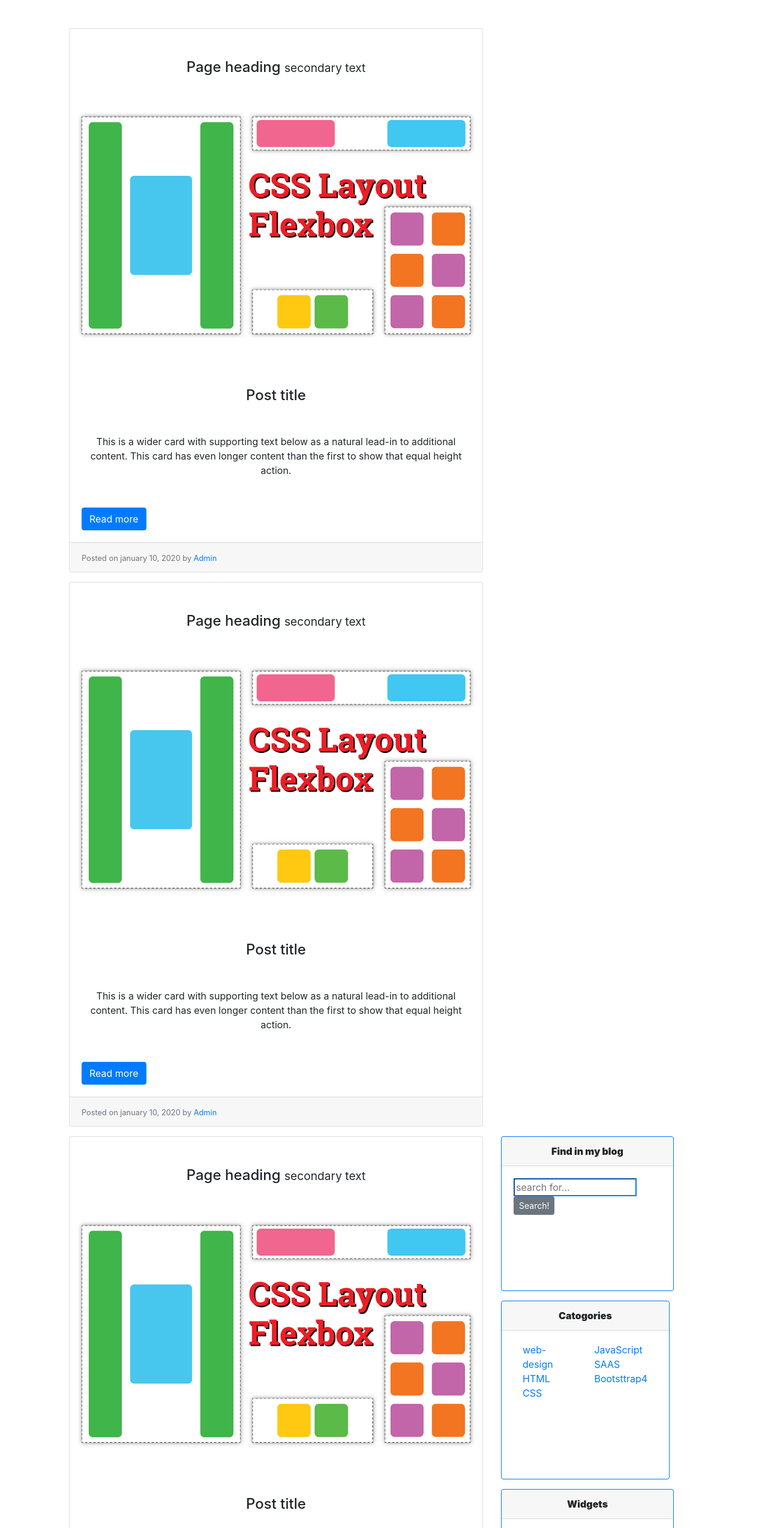
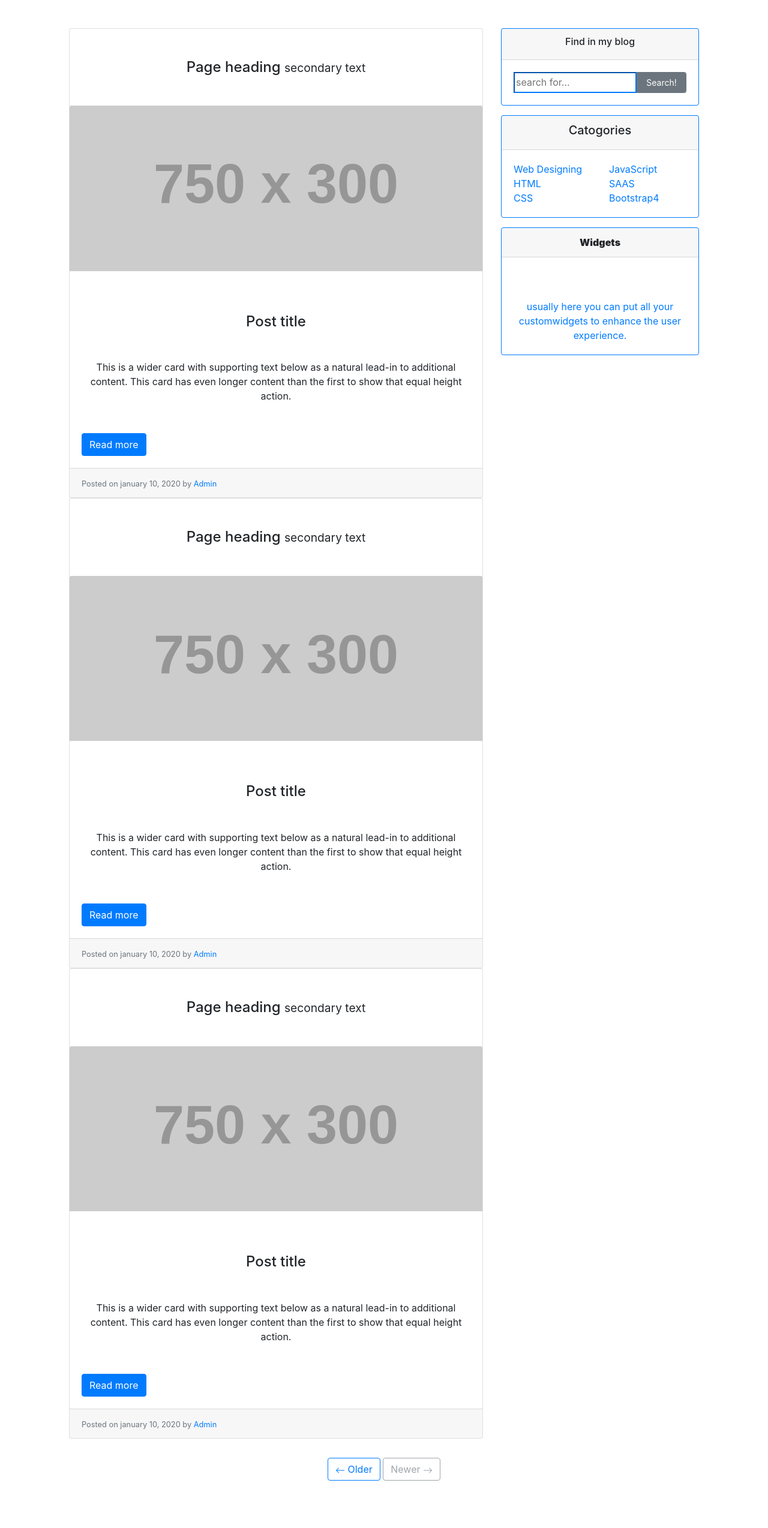
Before and after one commit to hilinawuhib/HOME-WORK-M2D8, a plain HTML site: page Index.html in a window 1280 px wide. Shown: the part 2907-5454 px from the top of the page at 60% size. Drawn offline with nearby package versions, Linux system fonts and the light colour scheme; placeholder pictures from the web are drawn by us.

Commit message:
Exercise 5 completed

```diff
--- a/Index.html
+++ b/Index.html
@@ -339,12 +339,12 @@
             <div class="container">
               <div class="row">
 
-                <div class="d-flex col-md-8 mb-3 align-items-center boxing ">
+                <div class=" col-sm-12 col-md-8 mb-3 align-items-center boxing ">
 
 
                   <div class="card">
                     <h4>Page heading <small>secondary text</small></h4>
-                    <img src="flex.jpeg" class="card-img-top" alt="..." />
+                    <img src="http://placehold.it/750x300" class="card-img-top" alt="..." />
                     <div class="card-body">
                       <h4 class="card-title">Post title</h4>
                       <p class="card-text">
@@ -359,12 +359,31 @@
                     </div>
                   </div>
 
-                 </div>
-                 <div class="d-flex col-md-8 mb-3 align-items-center boxing ">
+
 
                   <div class="card">
                     <h4>Page heading <small>secondary text</small></h4>
-                    <img src="flex.jpeg" class="card-img-top" alt="..." />
+                    <img src="http://placehold.it/750x300" class="card-img-top" alt="..." />
+                    <div class="card-body">
+                      <h4 class="card-title">Post title</h4>
+                      <p class="card-text">
+                        This is a wider card with supporting text below as a natural
+                        lead-in to additional content. This card has even longer
+                        content than the first to show that equal height action.
+                      </p>
+                      <button class="btn btn-primary">Read more</button>
+                    </div>
+                    <div class="card-footer">
+                      <small class="text-muted">Posted on january 10, 2020 by <a href="">Admin</a></small>
+                    </div>
+                  </div>
+
+
+
+
+                  <div class="card">
+                    <h4>Page heading <small>secondary text</small></h4>
+                    <img src="http://placehold.it/750x300" class="card-img-top" alt="..." />
                     <div class="card-body">
                       <h4 class="card-title">Post title</h4>
                       <p class="card-text">
@@ -381,85 +400,51 @@
                 </div>
 
 
-                <div class="d-flex col-md-8 mb-3align-items-center boxing ">
-
-                  <div class="card">
-                    <h4>Page heading <small>secondary text</small></h4>
-                    <img src="flex.jpeg" class="card-img-top" alt="..." />
+                <div class="col-sm-12 col-md-4" >
+                      <div class="card mb-3 border-primary ">
+                        <div class="card-header">
+                          <h6>Find in my blog </h6>
+                        </div>
                         <div class="card-body">
-                      <h4 class="card-title">Post title</h4>
-                      <p class="card-text">
-                        This is a wider card with supporting text below as a natural
-                        lead-in to additional content. This card has even longer
-                        content than the first to show that equal height action.
-                      </p>
-                      <button class="btn btn-primary">Read more</button>
-                    </div>
-                    <div class="card-footer">
-                      <small class="text-muted">Posted on january 10, 2020 by <a href="">Admin</a></small>
+                          <div class="input-group"> <!-- This is a bootstrap class for input-->
+                          <input class="card-text border-primary " type="text"maxlength="8" size="15" placeholder="search for...">
+                          <button type="button" class="btn btn-secondary form-control btn-sm ">Search!</button> <!-- form-control class this is a bootstrap class to use in forms-->
                         </div>
                       </div>
                       </div>
 
 
-                <div class="col md-4" >
-                  <div class="row h-100 ">
-
-                    <div class="col-sm-12 mb-3 d-flex justify-content-start">
-                      <div class="card border-primary " style="max-width: 18rem">
-                        <div class="card-header"><strong>Find in my blog</strong>
-
+                      <div class="card mb-3 border-primary ">
+                        <div class="card-header">
+                          <h5>
+                            Catogories</h5>
                         </div>
-                        <div class="card-body">
-                          <input class="card-text border-primary " type="text"maxlength="8" size="15" placeholder="search for...">
-                          <button type="button" class="btn btn-secondary btn-sm ">Search!</button>
+                        <div class="card-body text-primary">
+                          <div class="row">
+                            <div class="col">
+                              <a href="" class="d-block">Web Designing </a>
+                              <a href="" class="d-block">HTML</a>
+                              <a href="" class="d-block">CSS</a>
                             </div>
-                      </div>
-                    </div>
-
-                    <div class="col-sm-12 mb-3 d-flex">
-                      <div class="card border-primary" style="max-width: 18rem">
-                        <div class="card-header"><strong>Catogories</strong></div>
-                        <div class="card-body text-primary">
-
-                          <div class="container">
-                            <div class="row">
-                              <div class="col md-8" >
-                                <div class="row h-100">
-                                 <div class="col-sm-12 d-flex justify-content-start">
-                                  <p class="card-text"></p>
-                                  web-design <br /> HTML <br />CSS
-
-                                   </p>
-                                  </div>
-                                </div>
-                                </div>
-
-                                <div class="col md-8" >
-                                  <div class="row h-100">
-                                    <div class="col-sm-12 d-flex justify-content-start">
-                                      <p class="card-text"></p>
-                                      JavaScript <br /> SAAS <br />Bootsttrap4
-                                    </p>
-                                    </div>
-                                    </div>
-                                    </div>
+                            <div class="col">
+                              <a href="" class="d-block">JavaScript</a>
+                              <a href="" class="d-block">SAAS</a>
+                              <a href="" class="d-block">Bootstrap4</a>
                             </div>
                           </div>
 
 
-                        </div>
+
+
                       </div>
                     </div>
 
-                     <div class="col-sm-12  d-flex">
-                      <div class="card border-primary" style="max-width: 18rem">
+                      <div class="card mb-3 border-primary ">
                         <div class="card-header"><strong>Widgets</strong></div>
                         <div class="card-body text-primary">
                           <p class="card-text">
                             usually here you can put all your customwidgets to enhance the user experience.
                           </p>
-                        </div>
                         </div>
                       </div>
 
@@ -473,6 +458,34 @@
                </div>
               </div>
             </div>
+
+          <!-- /.blog-post -->
+          <div class="container">
+         <div class="d-flex justify-content-around mt-3">
+          <nav class="blog-pagination">
+            <a class="btn btn-outline-primary" href="#">
+              <svg xmlns="http://www.w3.org/2000/svg" width="16" height="16" fill="currentColor" class="bi bi-arrow-left" viewBox="0 0 16 16">
+                <path fill-rule="evenodd" d="M15 8a.5.5 0 0 0-.5-.5H2.707l3.147-3.146a.5.5 0 1 0-.708-.708l-4 4a.5.5 0 0 0 0 .708l4 4a.5.5 0 0 0 .708-.708L2.707 8.5H14.5A.5.5 0 0 0 15 8z"/>
+              </svg>
+              Older</a>
+            <a
+              class="btn btn-outline-secondary disabled"
+              href="#"
+              tabindex="-1"
+              aria-disabled="true"
+              >Newer
+              <svg xmlns="http://www.w3.org/2000/svg" width="16" height="16" fill="currentColor" class="bi bi-arrow-right" viewBox="0 0 16 16">
+                <path fill-rule="evenodd" d="M1 8a.5.5 0 0 1 .5-.5h11.793l-3.147-3.146a.5.5 0 0 1 .708-.708l4 4a.5.5 0 0 1 0 .708l-4 4a.5.5 0 0 1-.708-.708L13.293 8.5H1.5A.5.5 0 0 1 1 8z"/>
+              </svg>
+              </a
+            >
+          </nav>
+        </div>
+      </div>
+
+
+        </div>
+
           </div>
         </div>
       </div>
--- a/index.css
+++ b/index.css
@@ -81,7 +81,12 @@ h5 {
 .jumbotron .container {
   max-width: 40rem;
 }
+.sideCard{
 
+  text-align: center;
+  top: 0;
+  z-index: 9;
+}
 
 footer {
   padding-top: 3rem;
```
Lines whose indentation alone changed are shown as unchanged.
